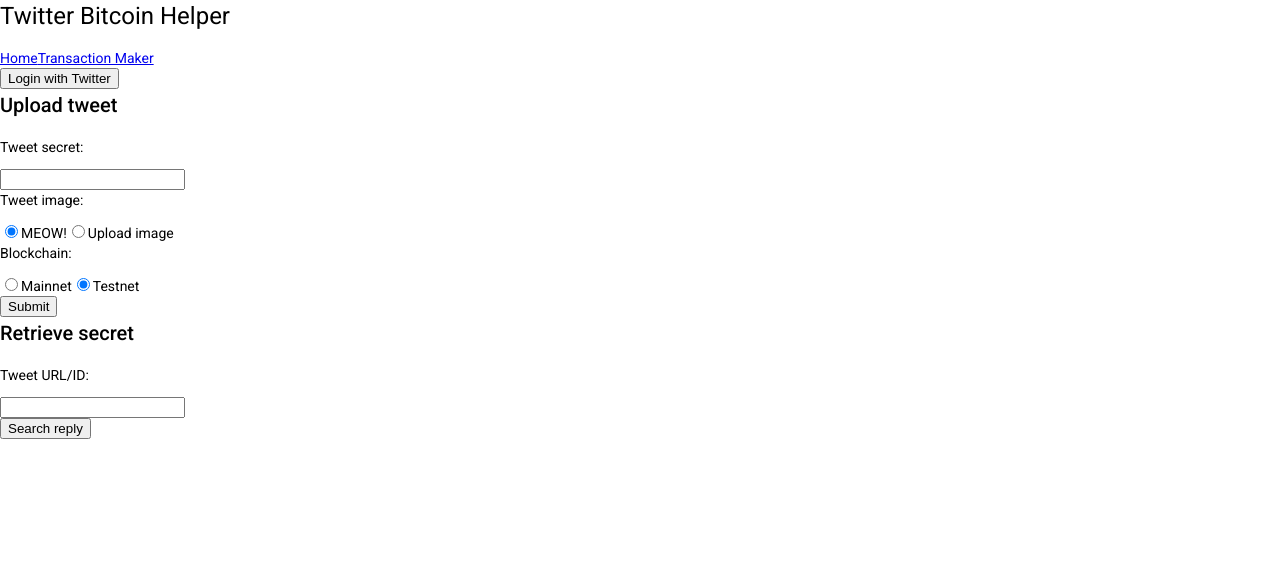
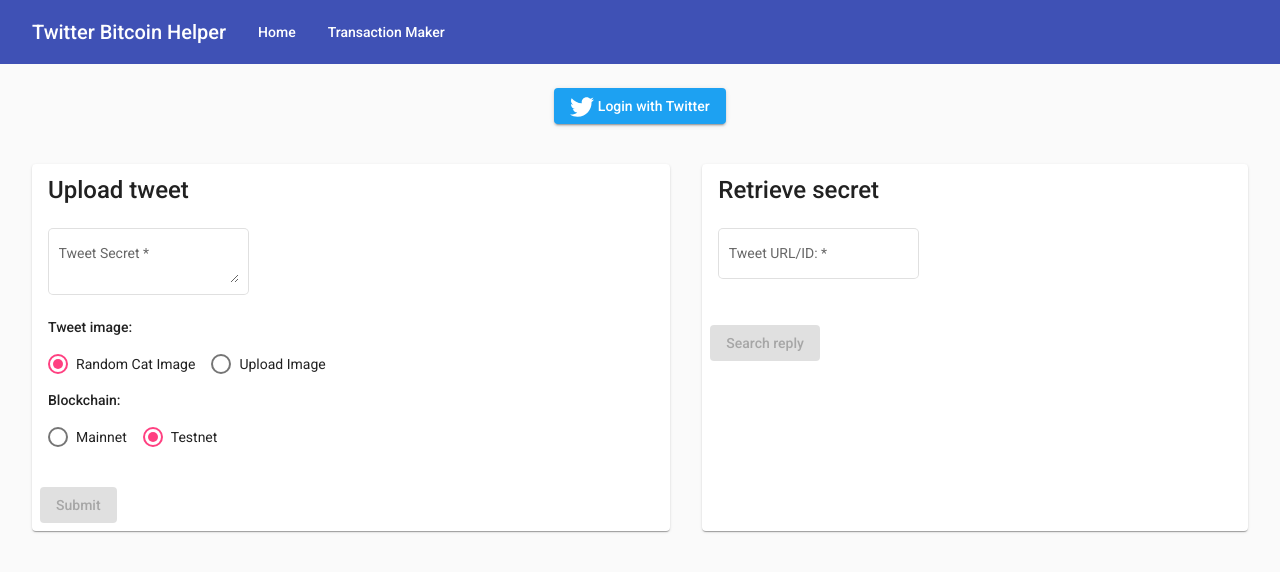
Before and after one commit to odylomv/twitter-bitcoin-helper, an Angular app: page / in a window 1280 px wide. Shown: the top 572 px of the page. Built offline with nearby package versions, Linux system fonts and the light colour scheme.

Commit message:
styled home page

```diff
--- a/src/app/app.component.html
+++ b/src/app/app.component.html
@@ -1,10 +1,31 @@
-<header>
-    <h1>Twitter Bitcoin Helper</h1>
+<main class="flex">
+    <mat-toolbar color="primary">
+        <button
+            type="button"
+            aria-label="Toggle sidenav"
+            mat-icon-button
+            (click)="drawer.toggle()"
+            *ngIf="isHandset$ | async">
+            <mat-icon aria-label="Side nav toggle icon">menu</mat-icon>
+        </button>
+        <span class="header-title">Twitter Bitcoin Helper</span>
 
-    <a routerLink="/">Home</a>
-    <a routerLink="/transaction-maker">Transaction Maker</a>
-</header>
+        <div *ngIf="(isHandset$ | async) === false">
+            <a mat-button routerLink="">Home</a>
+            <a mat-button routerLink="transaction-maker">Transaction Maker</a>
+        </div>
+    </mat-toolbar>
 
-<main>
-    <router-outlet></router-outlet>
+    <mat-sidenav-container class="sidenav-container">
+        <mat-sidenav #drawer class="sidenav" mode="push">
+            <mat-nav-list>
+                <a mat-list-item routerLink="" (click)="drawer.close()">Home</a>
+                <a mat-list-item routerLink="transaction-maker" (click)="drawer.close()">Transaction Maker</a>
+            </mat-nav-list>
+        </mat-sidenav>
+
+        <mat-sidenav-content>
+            <router-outlet></router-outlet>
+        </mat-sidenav-content>
+    </mat-sidenav-container>
 </main>
--- a/src/app/app.component.scss
+++ b/src/app/app.component.scss
@@ -0,0 +1,17 @@
+.flex {
+    display: flex;
+    flex-direction: column;
+    height: 100%;
+}
+
+.header-title {
+    padding: 0 16px;
+}
+
+.sidenav-container {
+    flex-grow: 1;
+}
+
+.sidenav {
+    width: 200px;
+}
--- a/src/app/app.component.ts
+++ b/src/app/app.component.ts
@@ -1,4 +1,8 @@
+import { BreakpointObserver, Breakpoints } from '@angular/cdk/layout';
 import { Component } from '@angular/core';
+import { MatIconRegistry } from '@angular/material/icon';
+import { DomSanitizer } from '@angular/platform-browser';
+import { map, Observable, shareReplay } from 'rxjs';
 
 @Component({
     selector: 'tbh-root',
@@ -6,5 +10,16 @@
     styleUrls: ['./app.component.scss'],
 })
 export class AppComponent {
-    constructor() {}
+    isHandset$: Observable<boolean> = this.breakpointObserver.observe(Breakpoints.HandsetPortrait).pipe(
+        map(result => result.matches),
+        shareReplay()
+    );
+
+    constructor(
+        private breakpointObserver: BreakpointObserver,
+        private matIconRegistry: MatIconRegistry,
+        private sanitizer: DomSanitizer
+    ) {
+        this.matIconRegistry.addSvgIcon('twitter', this.sanitizer.bypassSecurityTrustResourceUrl('assets/twitter.svg'));
+    }
 }
--- a/src/app/components/home/home.component.html
+++ b/src/app/components/home/home.component.html
@@ -1,22 +1,48 @@
-<div>
-    <button *ngIf="(twitterService.authStatus() | async) === false" (click)="twitterService.authorize()">
+<div class="content">
+    <div class="center">
+        <button
+            mat-raised-button
+            class="twitter"
+            *ngIf="(twitterService.authStatus() | async) === false"
+            (click)="twitterService.authorize()">
+            <mat-icon svgIcon="twitter"></mat-icon>
             Login with Twitter
         </button>
-    <button *ngIf="twitterService.authStatus() | async" (click)="twitterService.logout()">Logout</button>
+        <button
+            mat-raised-button
+            color="warn"
+            *ngIf="twitterService.authStatus() | async"
+            (click)="twitterService.logout()">
+            <mat-icon svgIcon="twitter"></mat-icon>
+            Logout
+        </button>
+    </div>
+
+    <div class="grid" [class]="(isHandset$ | async) ? 'grid-mobile' : 'grid-desktop'">
+        <mat-card class="cards">
+            <mat-card-title>Upload tweet</mat-card-title>
+
+            <mat-card-content>
+                <form [formGroup]="hideForm">
+                    <mat-form-field appearance="outline">
+                        <mat-label>Tweet Secret</mat-label>
+                        <textarea matInput id="tweetSecret" formControlName="tweetSecret"></textarea>
+                        <mat-error>Invalid secret</mat-error>
+                    </mat-form-field>
 
                     <div>
-        <h2>Upload tweet</h2>
+                        <label id="image-method-label" class="radio-label">Tweet image:</label>
+                        <div class="radio-group">
+                            <mat-radio-group formControlName="imageMethod" aria-labelledby="image-method-label">
+                                <mat-radio-button name="imageMethod" id="cat" value="cat" checked>
+                                    Random Cat Image
+                                </mat-radio-button>
 
-        <form [formGroup]="hideForm" (ngSubmit)="hideFormSubmit()">
-            <p>Tweet secret:</p>
-            <input type="text" id="tweetSecret" formControlName="tweetSecret" />
-
-            <div>
-                <p>Tweet image:</p>
-                <input type="radio" formControlName="imageMethod" name="imageMethod" id="cat" value="cat" checked />
-                <label for="cat">MEOW!</label>
-                <input type="radio" formControlName="imageMethod" name="imageMethod" id="local" value="local" />
-                <label for="local">Upload image</label>
+                                <mat-radio-button name="imageMethod" id="local" value="local">
+                                    Upload Image
+                                </mat-radio-button>
+                            </mat-radio-group>
+                        </div>
 
                         <input
                             *ngIf="hideForm.controls.imageMethod.value === 'local'"
@@ -27,37 +53,69 @@
                             (change)="onFileChange($event)" />
 
                         <button
-                    *ngIf="hideForm.controls.imageMethod.value === 'local' && hideForm.controls.tweetImageSource.value"
+                            mat-stroked-button
+                            color="primary"
+                            *ngIf="
+                                hideForm.controls.imageMethod.value === 'local' &&
+                                hideForm.controls.tweetImageSource.value
+                            "
                             type="button"
                             (click)="showPreview()">
                             Toggle Preview
                         </button>
+                        <div>
+                            <img *ngIf="image" [src]="image" width="200px" />
+                        </div>
                     </div>
 
-            <div>
-                <p>Blockchain:</p>
-                <input type="radio" formControlName="blockchain" name="blockchain" id="main" value="main" />
-                <label for="main">Mainnet</label>
-                <input type="radio" formControlName="blockchain" name="blockchain" id="test" value="test" checked />
-                <label for="test">Testnet</label>
+                    <label id="blockchain-label" class="radio-label">Blockchain:</label>
+                    <div class="radio-group">
+                        <mat-radio-group formControlName="blockchain" aria-labelledby="blockchain-label">
+                            <mat-radio-button name="blockchain" id="main" value="main"> Mainnet </mat-radio-button>
+
+                            <mat-radio-button name="blockchain" id="test" value="test" checked>
+                                Testnet
+                            </mat-radio-button>
+                        </mat-radio-group>
                     </div>
+                </form>
+            </mat-card-content>
 
-            <button type="submit">Submit</button>
+            <mat-card-actions>
+                <button
+                    mat-flat-button
+                    color="accent"
+                    type="submit"
+                    (click)="hideFormSubmit()"
+                    [disabled]="(twitterService.authStatus() | async) === false">
+                    Submit
+                </button>
+            </mat-card-actions>
+        </mat-card>
+
+        <mat-card class="cards">
+            <mat-card-title>Retrieve secret</mat-card-title>
+
+            <mat-card-content>
+                <form [formGroup]="retrieveForm">
+                    <mat-form-field appearance="outline">
+                        <mat-label>Tweet URL/ID:</mat-label>
+                        <input matInput type="text" id="tweetId" formControlName="tweetId" />
+                        <mat-error>Invalid URL/ID</mat-error>
+                    </mat-form-field>
                 </form>
+            </mat-card-content>
 
-        <img *ngIf="image" [src]="image" width="200px" />
-    </div>
-
-    <div>
-        <h2>Retrieve secret</h2>
-
-        <form [formGroup]="retrieveForm" (ngSubmit)="retrieveFormSubmit()">
-            <div>
-                <p>Tweet URL/ID:</p>
-                <input type="text" id="tweetId" formControlName="tweetId" />
-            </div>
-
-            <button type="submit">Search reply</button>
-        </form>
+            <mat-card-actions>
+                <button
+                    mat-flat-button
+                    color="accent"
+                    type="submit"
+                    (click)="retrieveFormSubmit()"
+                    [disabled]="(twitterService.authStatus() | async) === false">
+                    Search reply
+                </button>
+            </mat-card-actions>
+        </mat-card>
     </div>
 </div>
--- a/src/app/components/home/home.component.scss
+++ b/src/app/components/home/home.component.scss
@@ -0,0 +1,50 @@
+.content {
+    padding: 8px;
+}
+
+.grid {
+    display: flex;
+    padding: 8px;
+}
+
+.grid-desktop {
+    flex-direction: row;
+}
+
+.grid-mobile {
+    flex-direction: row;
+}
+
+.center {
+    display: flex;
+    justify-content: center;
+    align-items: center;
+
+    padding: 16px 0;
+}
+
+.twitter {
+    background-color: #1da1f2;
+    color: white;
+}
+
+.cards {
+    flex-grow: 1;
+    margin: 16px;
+}
+
+mat-card-title {
+    padding-bottom: 16px;
+}
+
+.radio-label {
+    font-weight: 500;
+}
+
+.radio-group {
+    padding: 16px 0;
+}
+
+mat-radio-button {
+    padding-right: 16px;
+}
--- a/src/app/components/home/home.component.ts
+++ b/src/app/components/home/home.component.ts
@@ -1,5 +1,7 @@
+import { BreakpointObserver, Breakpoints } from '@angular/cdk/layout';
 import { Component } from '@angular/core';
 import { FormControl, FormGroup, Validators } from '@angular/forms';
+import { map, Observable, shareReplay } from 'rxjs';
 import { TwitterService } from 'src/app/services/twitter.service';
 
 @Component({
@@ -8,6 +10,11 @@
     styleUrls: ['./home.component.scss'],
 })
 export class HomeComponent {
+    isHandset$: Observable<boolean> = this.breakpointObserver.observe(Breakpoints.HandsetPortrait).pipe(
+        map(result => result.matches),
+        shareReplay()
+    );
+
     image: any = null;
 
     hideForm = new FormGroup({
@@ -22,7 +29,7 @@
         tweetId: new FormControl<string>('', Validators.required),
     });
 
-    constructor(public twitterService: TwitterService) {}
+    constructor(public twitterService: TwitterService, private breakpointObserver: BreakpointObserver) {}
 
     async hideFormSubmit() {
         console.log(this.hideForm);
```
Also changed, not shown: src/app/app.module.ts (+27 -1 lines), src/assets/twitter.svg (added). Lines whose indentation alone changed are shown as unchanged.
